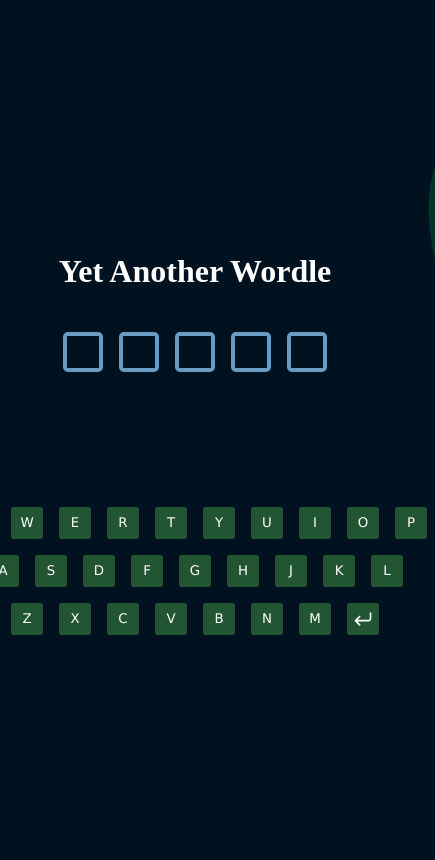
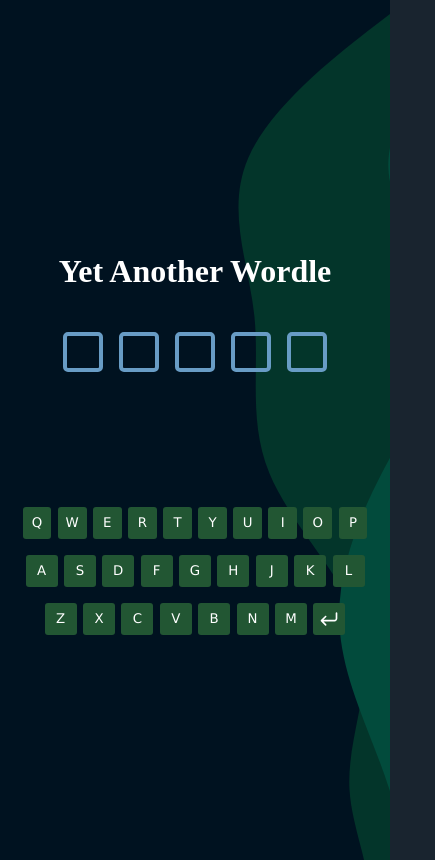
Before and after one commit to edalholt/wordle, a SvelteKit app: page / in a window 390 px wide. Shown: the top 860 px of the page, 435 px wide, since content can reach past the window. Built offline with nearby package versions, Linux system fonts and the light colour scheme.

Commit message:
style: keyboard fit small screens

```diff
--- a/src/routes/+page.svelte
+++ b/src/routes/+page.svelte
@@ -143,13 +143,6 @@
       margin-top: 30vh;
       margin-right: 40vw;
     }
-
-    @media only screen and (max-width: 600px) {
-      main {
-        margin-right: 0;
-      }
-    }
-
     #game {
       margin-top: 5vh;
       margin-bottom: 60vh;
@@ -189,6 +182,7 @@
     }
 
     .keyboardRow {
+      max-width: 90vw;
       display: flex;
       justify-content: center;
       align-items: center;
@@ -200,7 +194,7 @@
       color: white;
       width: 2rem;
       height: 2rem;
-      margin: 0 0.5rem;
+      margin: 0 0.2rem;
       display: flex;
       justify-content: center;
       align-items: center;
@@ -213,5 +207,16 @@
       background-position: center;
       background-repeat: no-repeat;
     }
+
+
+    @media only screen and (max-width: 850px) {
+      main {
+        margin-right: 0;
+      }
+
+      :global(body){
+        background-position: 65% 50%;
+      }
+    }
   </style>
   <svelte:window on:keydown|preventDefault={onKeyDown} />
```
